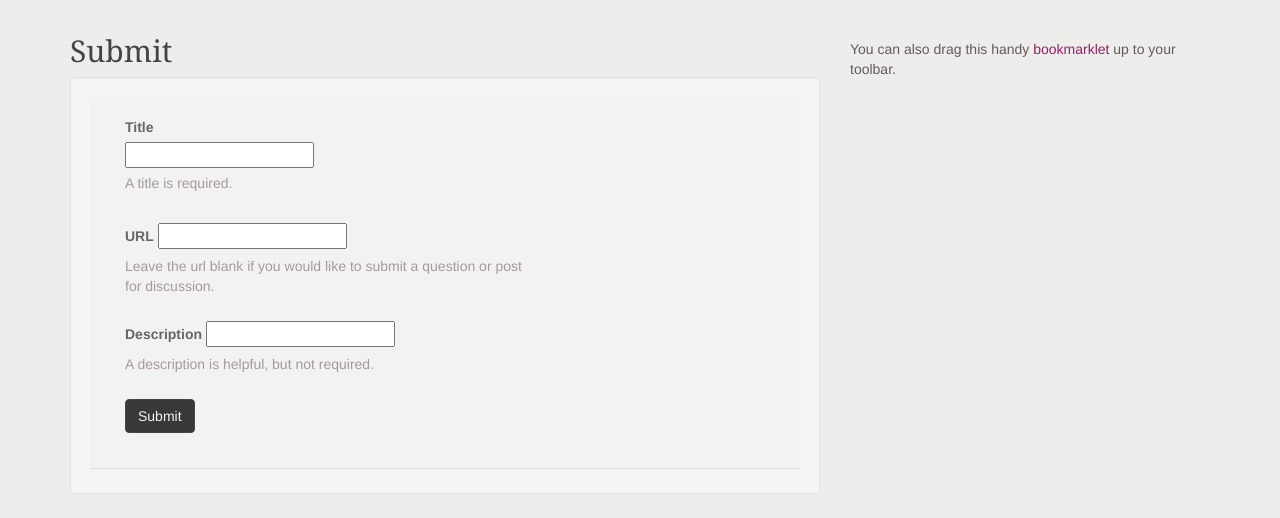
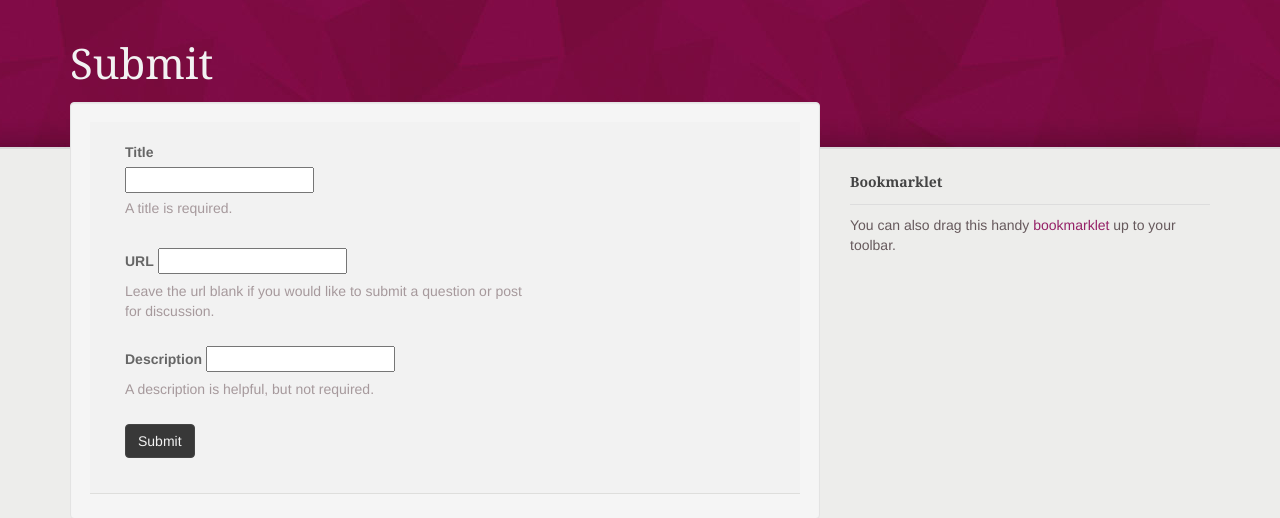
Before and after one commit to underlost/GamerNews, a Django app: template gamernews/templates/news/submit.html in a window 1280 px wide. Shown: the part 51-569 px from the top of the page. Run offline with Django 3.2, Linux system fonts and the light colour scheme; the template is opened without the code that fills it: most values are stand-ins (such as "Sample title", 1, 10 or a date in 2020); form fields are guessed from the names that the template uses; parts of the project's set-up code (start-up, migrations or seed data) failed here and were passed over; some libraries are stand-ins or nearby versions.

Commit message:
New submission page

```diff
--- a/gamernews/templates/news/submit.html
+++ b/gamernews/templates/news/submit.html
@@ -1,7 +1,6 @@
 {% extends 'page_base.html' %}
 
 {% block title %}submit{% endblock %}
-{% block page %}gamernews{% endblock %}
 
 {% block content-inner %}
 <section class="page">
@@ -43,5 +42,6 @@
 {% endblock %}
 
 {% block sidebar-inner %}
+	<h3>Bookmarklet</h3>
 	<p>You can also drag this handy <a href="{{ bookmarklet }}">bookmarklet</a> up to your toolbar.</p>
 {% endblock %}
```
